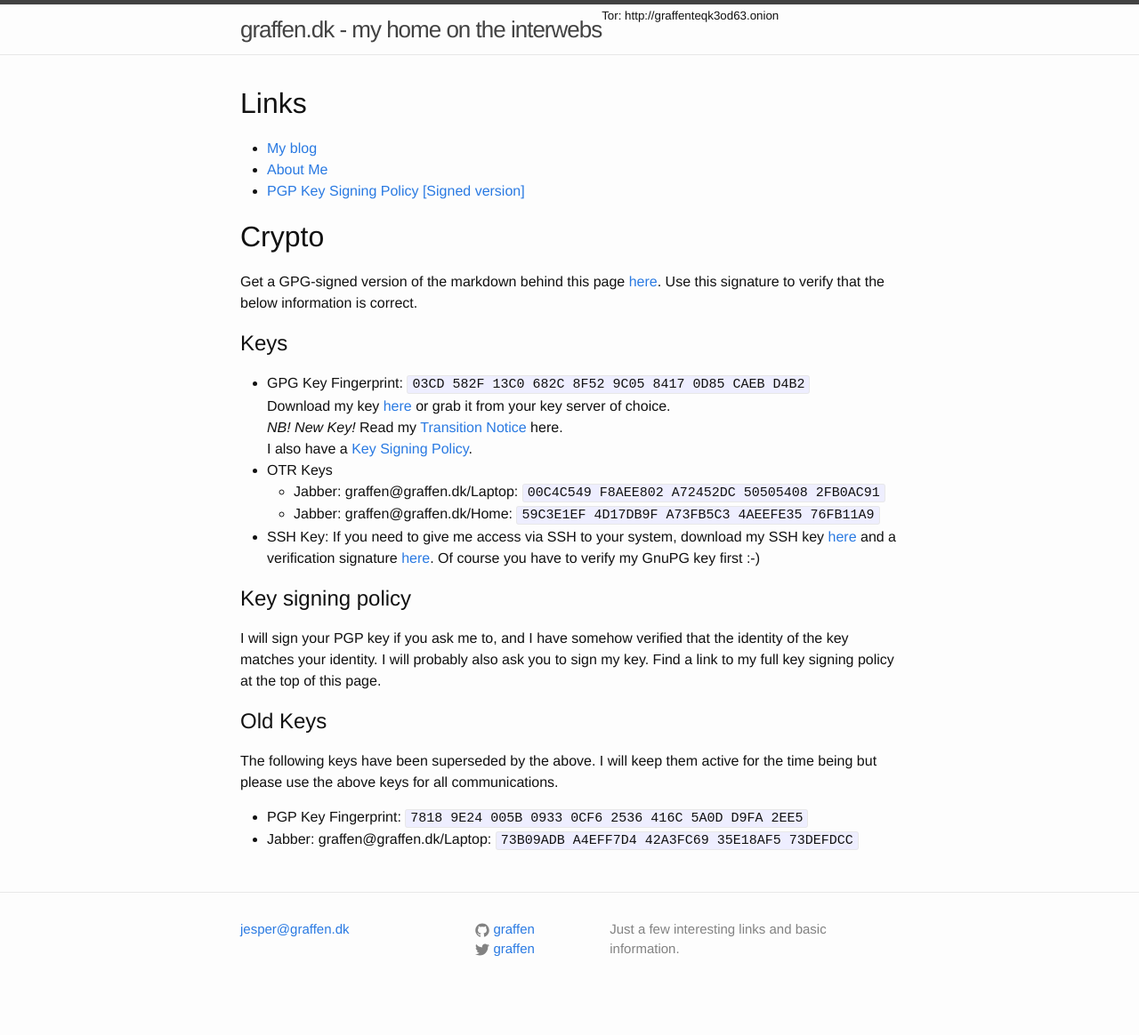
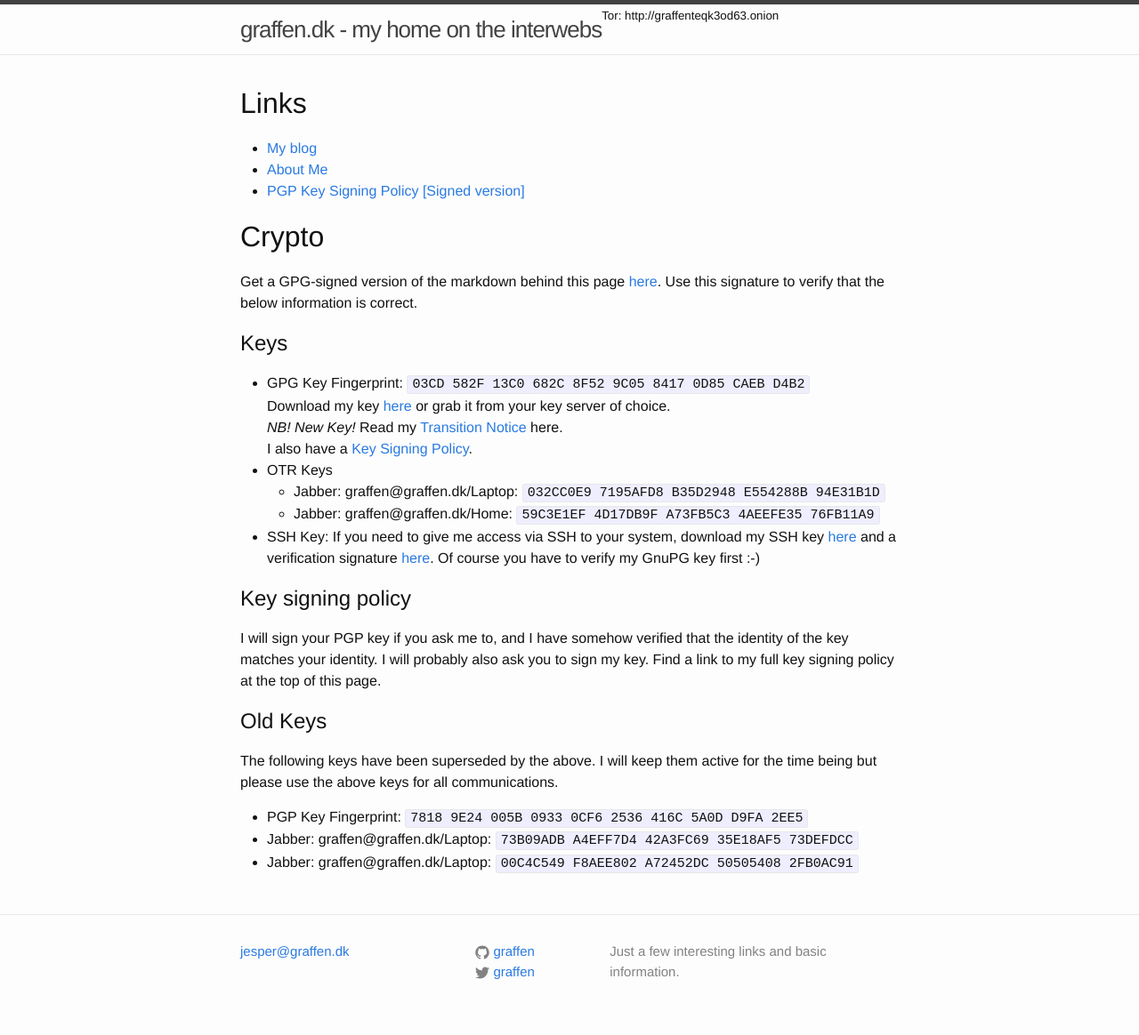
Before and after one commit to graffen/graffen.github.io, a Jekyll site: the page built from index.md, in a window 1280 px wide. Shown: the whole page at 89% size. Built offline with Jekyll 4.4.1, drawn with Linux system fonts in a browser that asks for light colours; before the commit the page ends 1139 px from its top, so only the background shows below that.

Commit message:
New laptop OTR fingerprint

```diff
--- a/index.md
+++ b/index.md
@@ -19,7 +19,7 @@
 *NB! New Key!* Read my [Transition Notice](/transition-notice.html) here.
 I also have a [Key Signing Policy](/keysigning/policy/).
 * OTR Keys
-  * Jabber: graffen@graffen.dk/Laptop: `00C4C549 F8AEE802 A72452DC 50505408 2FB0AC91`
+  * Jabber: graffen@graffen.dk/Laptop: `032CC0E9 7195AFD8 B35D2948 E554288B 94E31B1D`
   * Jabber: graffen@graffen.dk/Home: `59C3E1EF 4D17DB9F A73FB5C3 4AEEFE35 76FB11A9`
 * SSH Key: If you need to give me access via SSH to your system, download my SSH key [here](graffen-ssh-key.txt) and a verification signature [here](graffen-ssh-key.txt.asc). Of course you have to verify my GnuPG key first :-)
 
@@ -32,3 +32,4 @@
 
 * PGP Key Fingerprint: `7818 9E24 005B 0933 0CF6 2536 416C 5A0D D9FA 2EE5`
 * Jabber: graffen@graffen.dk/Laptop: `73B09ADB A4EFF7D4 42A3FC69 35E18AF5 73DEFDCC`
+* Jabber: graffen@graffen.dk/Laptop: `00C4C549 F8AEE802 A72452DC 50505408 2FB0AC91`
```
Also changed, not shown: 1 other file.
